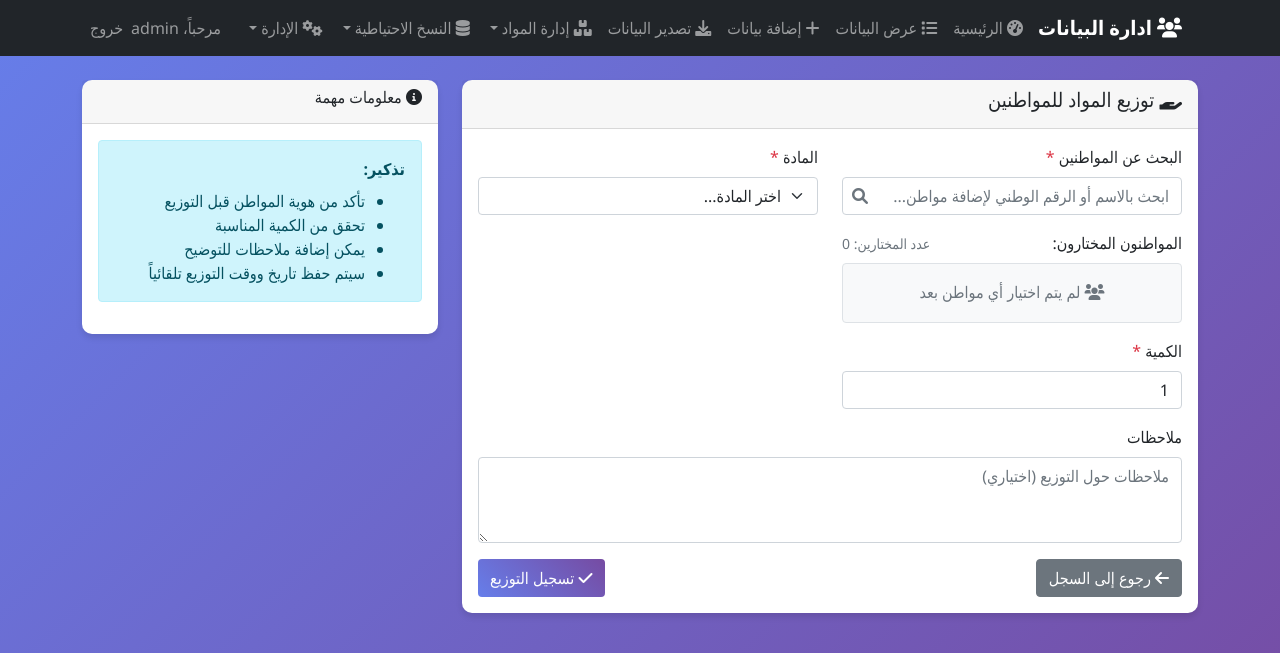
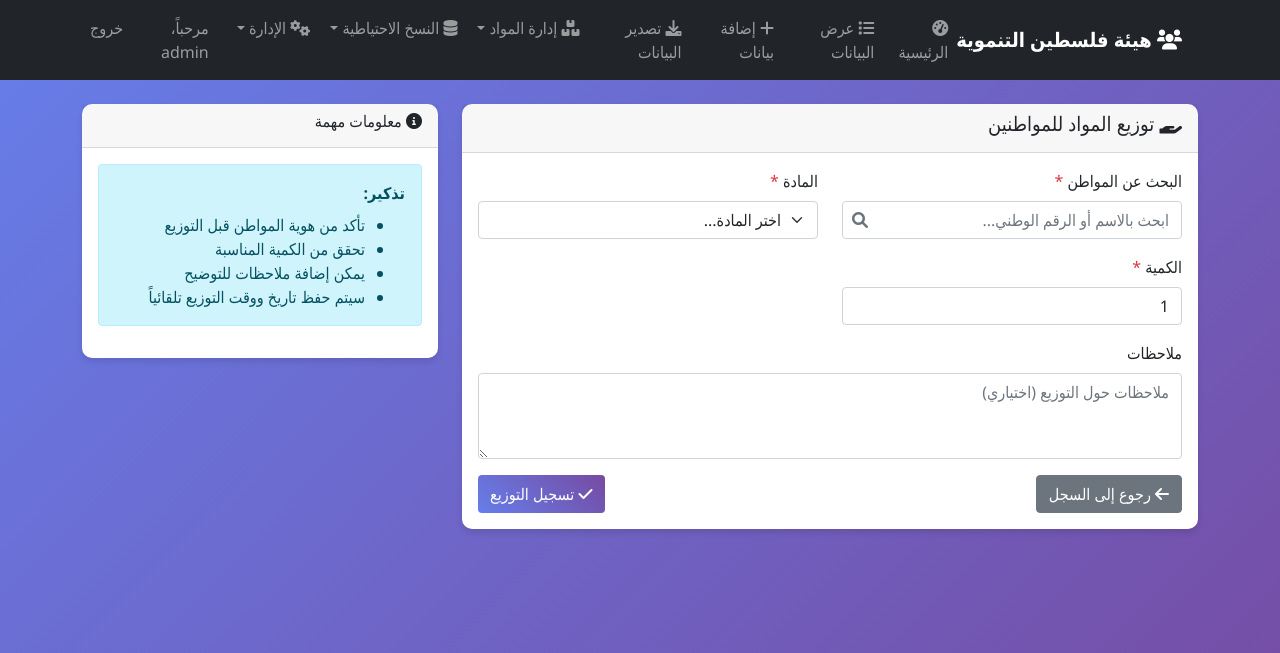
Before and after one commit to nourrod0/Db, a Flask app: page /distribute_material in a window 1280 px wide. Shown: the top 653 px of the page. Run offline with Flask 3, Linux system fonts and the light colour scheme; a user stored in the database is signed in; data comes from the database, SQL or seed files in the repository; tables that the repository leaves empty hold one stand-in row (values such as "Sample post").

Commit message:
Add files via upload

```diff
--- a/templates/base.html
+++ b/templates/base.html
@@ -3,7 +3,7 @@
 <head>
     <meta charset="UTF-8">
     <meta name="viewport" content="width=device-width, initial-scale=1.0">
-    <title>{% block title %}ادارة البيانات{% endblock %}</title>
+    <title>{% block title %}هيئة فلسطين التنموية{% endblock %}</title>
     <link href="https://cdn.jsdelivr.net/npm/bootstrap@5.1.3/dist/css/bootstrap.min.css" rel="stylesheet">
     <link href="https://cdnjs.cloudflare.com/ajax/libs/font-awesome/6.0.0/css/all.min.css" rel="stylesheet">
     <style>
@@ -53,7 +53,7 @@
     <nav class="navbar navbar-expand-lg navbar-dark bg-dark">
         <div class="container">
             <a class="navbar-brand" href="{{ url_for('dashboard') }}">
-                <i class="fas fa-users"></i> ادارة البيانات
+                <i class="fas fa-users"></i> هيئة فلسطين التنموية
             </a>
             <div class="navbar-nav me-auto">
                 <a class="nav-link" href="{{ url_for('dashboard') }}">
--- a/templates/distribute_material.html
+++ b/templates/distribute_material.html
@@ -13,10 +13,10 @@
                 <form method="POST">
                     <div class="row">
                         <div class="col-md-6 mb-3">
-                            <label for="citizen_search" class="form-label">البحث عن المواطنين <span class="text-danger">*</span></label>
+                            <label for="citizen_search" class="form-label">البحث عن المواطن <span class="text-danger">*</span></label>
                             <div class="position-relative">
                                 <input type="text" class="form-control" id="citizen_search"
-                                       placeholder="ابحث بالاسم أو الرقم الوطني لإضافة مواطن..." autocomplete="off">
+                                       placeholder="ابحث بالاسم أو الرقم الوطني..." autocomplete="off">
                                 <i class="fas fa-search position-absolute" style="top: 50%; left: 10px; transform: translateY(-50%); color: #6c757d;"></i>
                             </div>
 
@@ -24,17 +24,15 @@
                             <div id="search_results" class="list-group mt-2" style="display: none; max-height: 200px; overflow-y: auto;">
                             </div>
 
-                            <!-- قائمة المواطنين المختارين -->
-                            <div id="selected_citizens_container" class="mt-3">
-                                <div class="d-flex justify-content-between align-items-center mb-2">
-                                    <label class="form-label mb-0">المواطنون المختارون:</label>
-                                    <small class="text-muted">عدد المختارين: <span id="citizens_count">0</span></small>
-                                </div>
-                                <div id="selected_citizens_list" class="border rounded p-2" style="min-height: 60px; max-height: 200px; overflow-y: auto; background-color: #f8f9fa;">
-                                    <div id="no_citizens_message" class="text-muted text-center py-2">
-                                        <i class="fas fa-users"></i> لم يتم اختيار أي مواطن بعد
-                                    </div>
-                                </div>
+                            <!-- الحقل المخفي للمواطن المختار -->
+                            <input type="hidden" id="citizen_id" name="citizen_id" required>
+
+                            <!-- عرض المواطن المختار -->
+                            <div id="selected_citizen" class="alert alert-success mt-2" style="display: none;">
+                                <i class="fas fa-user"></i> تم اختيار: <span id="selected_citizen_name"></span>
+                                <button type="button" class="btn btn-sm btn-outline-danger float-end" onclick="clearSelectedCitizen()">
+                                    <i class="fas fa-times"></i> إلغاء
+                                </button>
                             </div>
                         </div>
                         <div class="col-md-6 mb-3">
@@ -101,19 +99,19 @@ const citizens = [
     {% for citizen in citizens %}
     {
         id: {{ citizen[0] }},
-        name: {{ citizen[1]|tojson }},
-        national_id: {{ citizen[2]|tojson }}
-    }{% if not loop.last %},{% endif %}
+        name: "{{ citizen[1] }}",
+        national_id: "{{ citizen[2] }}"
+    }{{ "," if not loop.last }}
     {% endfor %}
 ];
-
-// مصفوفة المواطنين المختارين
-let selectedCitizens = [];
 
 // وظائف البحث عن المواطنين
 document.addEventListener('DOMContentLoaded', function() {
     const searchInput = document.getElementById('citizen_search');
     const searchResults = document.getElementById('search_results');
+    const citizenIdInput = document.getElementById('citizen_id');
+    const selectedCitizenDiv = document.getElementById('selected_citizen');
+    const selectedCitizenName = document.getElementById('selected_citizen_name');
 
     // البحث أثناء الكتابة
     searchInput.addEventListener('input', function() {
@@ -124,11 +122,10 @@ document.addEventListener('DOMContentLoaded', function() {
             return;
         }
 
-        // فلترة النتائج (استبعاد المواطنين المختارين مسبقاً)
+        // فلترة النتائج
         const filteredCitizens = citizens.filter(citizen =>
-            (citizen.name.toLowerCase().includes(query) ||
-            citizen.national_id.includes(query)) &&
-            !selectedCitizens.some(selected => selected.id === citizen.id)
+            citizen.name.toLowerCase().includes(query) ||
+            citizen.national_id.includes(query)
         );
 
         // عرض النتائج
@@ -139,27 +136,22 @@ document.addEventListener('DOMContentLoaded', function() {
                 item.className = 'list-group-item list-group-item-action';
                 item.href = '#';
                 item.innerHTML = `
-                    <div class="d-flex justify-content-between align-items-center">
-                        <div>
-                            <strong>${citizen.name}</strong>
-                            <br><small class="text-muted">${citizen.national_id}</small>
-                        </div>
-                        <span class="badge bg-success">
-                            <i class="fas fa-plus"></i> إضافة
-                        </span>
+                    <div class="d-flex justify-content-between">
+                        <strong>${citizen.name}</strong>
+                        <span class="badge bg-primary">${citizen.national_id}</span>
                     </div>
                 `;
 
                 item.addEventListener('click', function(e) {
                     e.preventDefault();
-                    addCitizen(citizen);
+                    selectCitizen(citizen);
                 });
 
                 searchResults.appendChild(item);
             });
             searchResults.style.display = 'block';
         } else {
-            searchResults.innerHTML = '<div class="list-group-item text-muted">لم يتم العثور على نتائج أو تم اختيار جميع النتائج</div>';
+            searchResults.innerHTML = '<div class="list-group-item text-muted">لم يتم العثور على نتائج</div>';
             searchResults.style.display = 'block';
         }
     });
@@ -171,89 +163,50 @@ document.addEventListener('DOMContentLoaded', function() {
         }
     });
 
-    // تمت إزالة وظيفة البحث في المواد لتجنب الأخطاء
+    const materialSelect = document.getElementById('material_id');
 
-    // التحقق من صحة النموذج قبل الإرسال
-    const form = document.querySelector('form');
-    form.addEventListener('submit', function(e) {
-        if (selectedCitizens.length === 0) {
-            e.preventDefault();
-            alert('يجب اختيار مواطن واحد على الأقل');
-            return false;
-        }
+    // إضافة خاصية البحث للمواد
+    materialSelect.addEventListener('input', function() {
+        filterOptions(this);
+    });
 
-        // إضافة المواطنين المختارين كحقول مخفية
-        selectedCitizens.forEach((citizen, index) => {
-            const hiddenInput = document.createElement('input');
-            hiddenInput.type = 'hidden';
-            hiddenInput.name = `citizen_ids[]`;
-            hiddenInput.value = citizen.id;
-            form.appendChild(hiddenInput);
+    function filterOptions(selectElement) {
+        const filter = selectElement.value.toLowerCase();
+        const options = selectElement.querySelectorAll('option');
+
+        options.forEach(option => {
+            if (option.value === '') return;
+            const text = option.textContent.toLowerCase();
+            option.style.display = text.includes(filter) ? '' : 'none';
         });
-    });
+    }
 });
 
-// إضافة مواطن للقائمة
-function addCitizen(citizen) {
-    // التحقق من عدم إضافة نفس المواطن مرتين
-    if (selectedCitizens.some(selected => selected.id === citizen.id)) {
-        return;
-    }
-
-    selectedCitizens.push(citizen);
-    updateSelectedCitizensList();
-
-    // مسح البحث
+// اختيار مواطن
+function selectCitizen(citizen) {
     const searchInput = document.getElementById('citizen_search');
     const searchResults = document.getElementById('search_results');
+    const citizenIdInput = document.getElementById('citizen_id');
+    const selectedCitizenDiv = document.getElementById('selected_citizen');
+    const selectedCitizenName = document.getElementById('selected_citizen_name');
+
+    // تعيين القيم
+    citizenIdInput.value = citizen.id;
+    selectedCitizenName.textContent = `${citizen.name} (${citizen.national_id})`;
+
+    // إخفاء البحث وعرض المختار
     searchInput.value = '';
     searchResults.style.display = 'none';
+    selectedCitizenDiv.style.display = 'block';
 }
 
-// حذف مواطن من القائمة
-function removeCitizen(citizenId) {
-    selectedCitizens = selectedCitizens.filter(citizen => citizen.id !== citizenId);
-    updateSelectedCitizensList();
-}
+// إلغاء اختيار المواطن
+function clearSelectedCitizen() {
+    const citizenIdInput = document.getElementById('citizen_id');
+    const selectedCitizenDiv = document.getElementById('selected_citizen');
 
-// تحديث قائمة المواطنين المختارين
-function updateSelectedCitizensList() {
-    const citizensList = document.getElementById('selected_citizens_list');
-    const citizensCount = document.getElementById('citizens_count');
-
-    // تحديث العداد
-    citizensCount.textContent = selectedCitizens.length;
-
-    // مسح القائمة الحالية
-    citizensList.innerHTML = '';
-
-    if (selectedCitizens.length === 0) {
-        // إنشاء رسالة فارغة جديدة
-        const noMessage = document.createElement('div');
-        noMessage.className = 'text-muted text-center py-2';
-        noMessage.innerHTML = '<i class="fas fa-users"></i> لم يتم اختيار أي مواطن بعد';
-        citizensList.appendChild(noMessage);
-    } else {
-        // إنشاء بطاقات المواطنين
-        selectedCitizens.forEach(citizen => {
-            const citizenCard = document.createElement('div');
-            citizenCard.className = 'card mb-2';
-            citizenCard.innerHTML = `
-                <div class="card-body py-2 px-3">
-                    <div class="d-flex justify-content-between align-items-center">
-                        <div>
-                            <strong class="text-primary">${citizen.name}</strong>
-                            <br><small class="text-muted">${citizen.national_id}</small>
-                        </div>
-                        <button type="button" class="btn btn-sm btn-outline-danger" onclick="removeCitizen(${citizen.id})">
-                            <i class="fas fa-trash"></i>
-                        </button>
-                    </div>
-                </div>
-            `;
-            citizensList.appendChild(citizenCard);
-        });
-    }
+    citizenIdInput.value = '';
+    selectedCitizenDiv.style.display = 'none';
 }
 </script>
 {% endblock %}
--- a/templates/export.html
+++ b/templates/export.html
@@ -128,7 +128,7 @@
 
                                     {% if users %}
                                     <div class="mb-3" id="admin_user_filters">
-                                        <label class="form-label">المستخدمون المضافون للبيانات</label>
+                                        <label class="form-label">المستخدمون المضافون للبيانات (للمدير فقط)</label>
                                         <div class="form-check">
                                             <input class="form-check-input" type="checkbox" value="all" id="all_users" checked>
                                             <label class="form-check-label" for="all_users">
--- a/templates/view_citizens.html
+++ b/templates/view_citizens.html
@@ -182,7 +182,7 @@ function viewDetails(citizenId) {
                                         <tr>
                                             <td><span class="badge bg-primary">${dist[0]}</span></td>
                                             <td><span class="badge bg-success">${dist[1]} ${dist[2]}</span></td>
-                                            <td>${new Date(dist[3]).toLocaleDateString('ar-EG')}</td>
+                                            <td>${new Date(dist[3]).toLocaleDateString('ar-SA')}</td>
                                             <td>${dist[4]}</td>
                                             <td>${dist[5] || '-'}</td>
                                         </tr>
```
